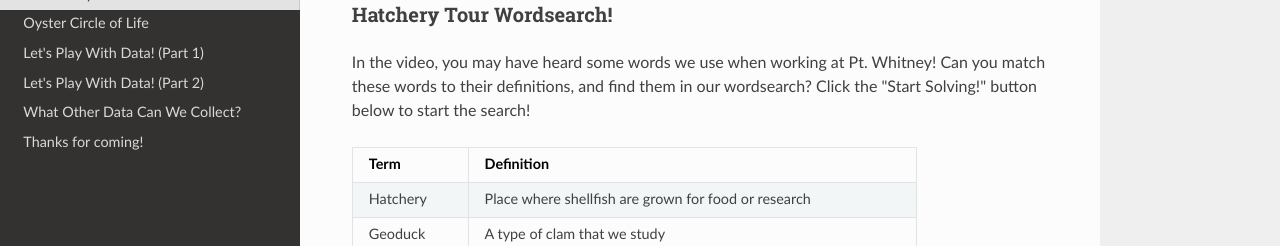
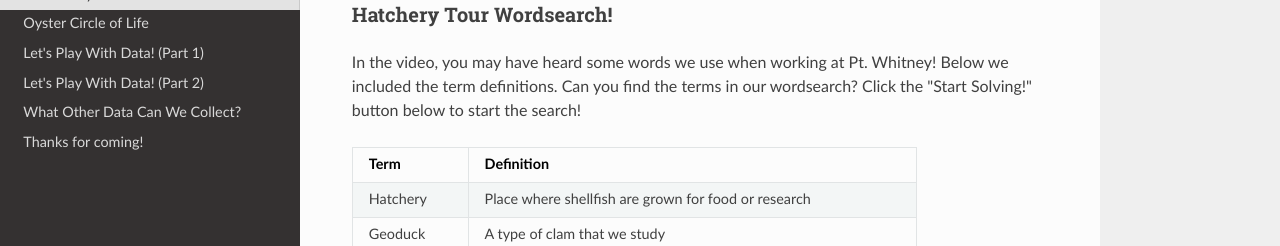
Before and after one commit to RobertsLab/Open-House-2021, an MkDocs documentation site: the page built from docs/Hatchery.md, in a window 1280 px wide and 900 px high, scrolled down 1547 px, cut to the strip 205-900 px from the top of the window. Shown: the top 246 px of the strip. Built offline with MkDocs 1.6.1, drawn with Linux system fonts in a browser that asks for light colours; nearby versions of some CDN libraries; a script that is not in the unit is left out.

Commit message:
update word search directions

```diff
--- a/docs/Hatchery.md
+++ b/docs/Hatchery.md
@@ -26,7 +26,7 @@
 
 
 ### Hatchery Tour Wordsearch!
-In the video, you may have heard some words we use when working at Pt. Whitney! Can you match these words to their definitions, and find them in our wordsearch? Click the "Start Solving!" button below to start the search!
+In the video, you may have heard some words we use when working at Pt. Whitney! Below we included the term definitions.  Can you find the terms in our wordsearch? Click the "Start Solving!" button below to start the search!
 
 | Term        | Definition                                                          |
 |-------------|---------------------------------------------------------------------|
```
